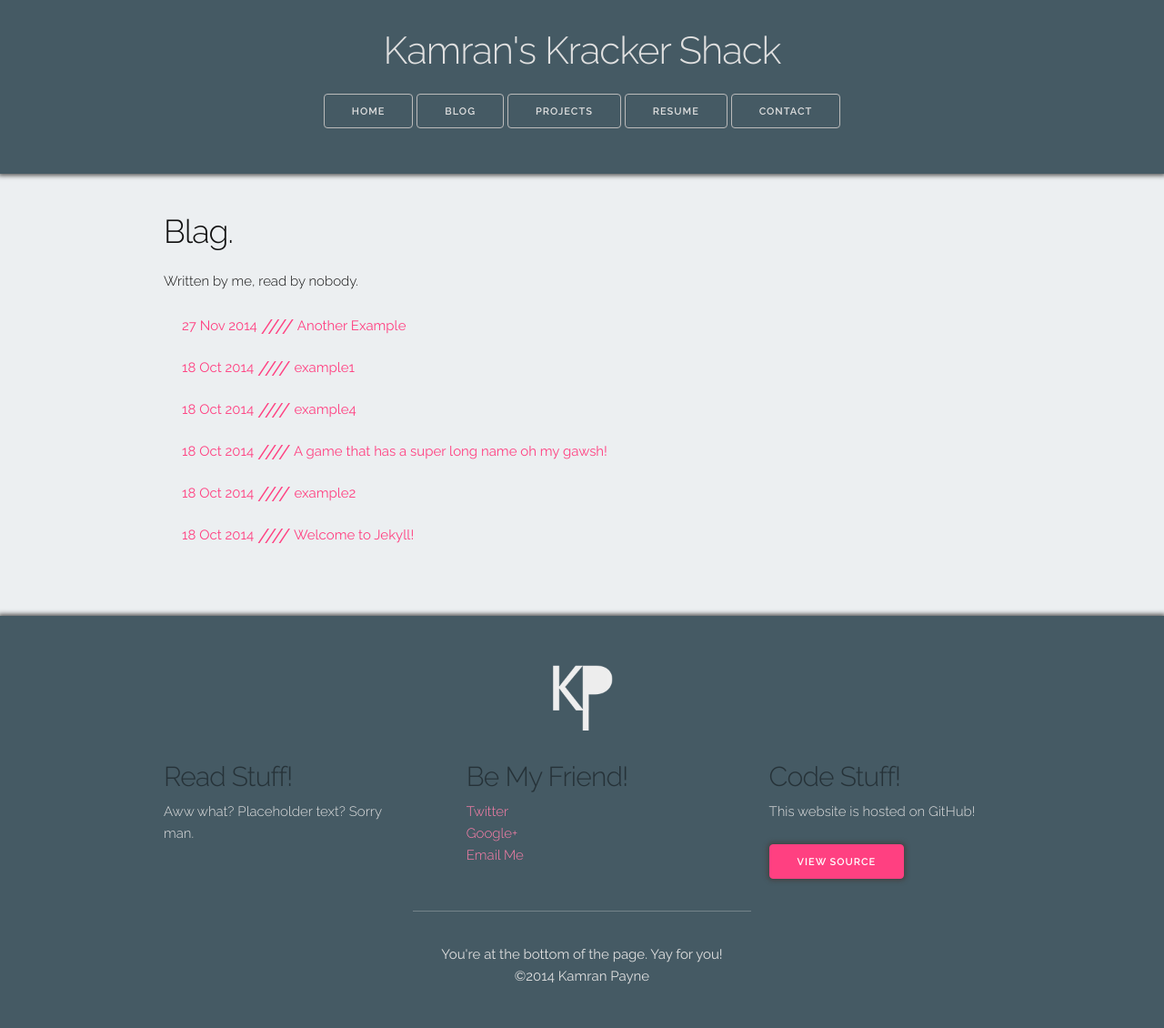
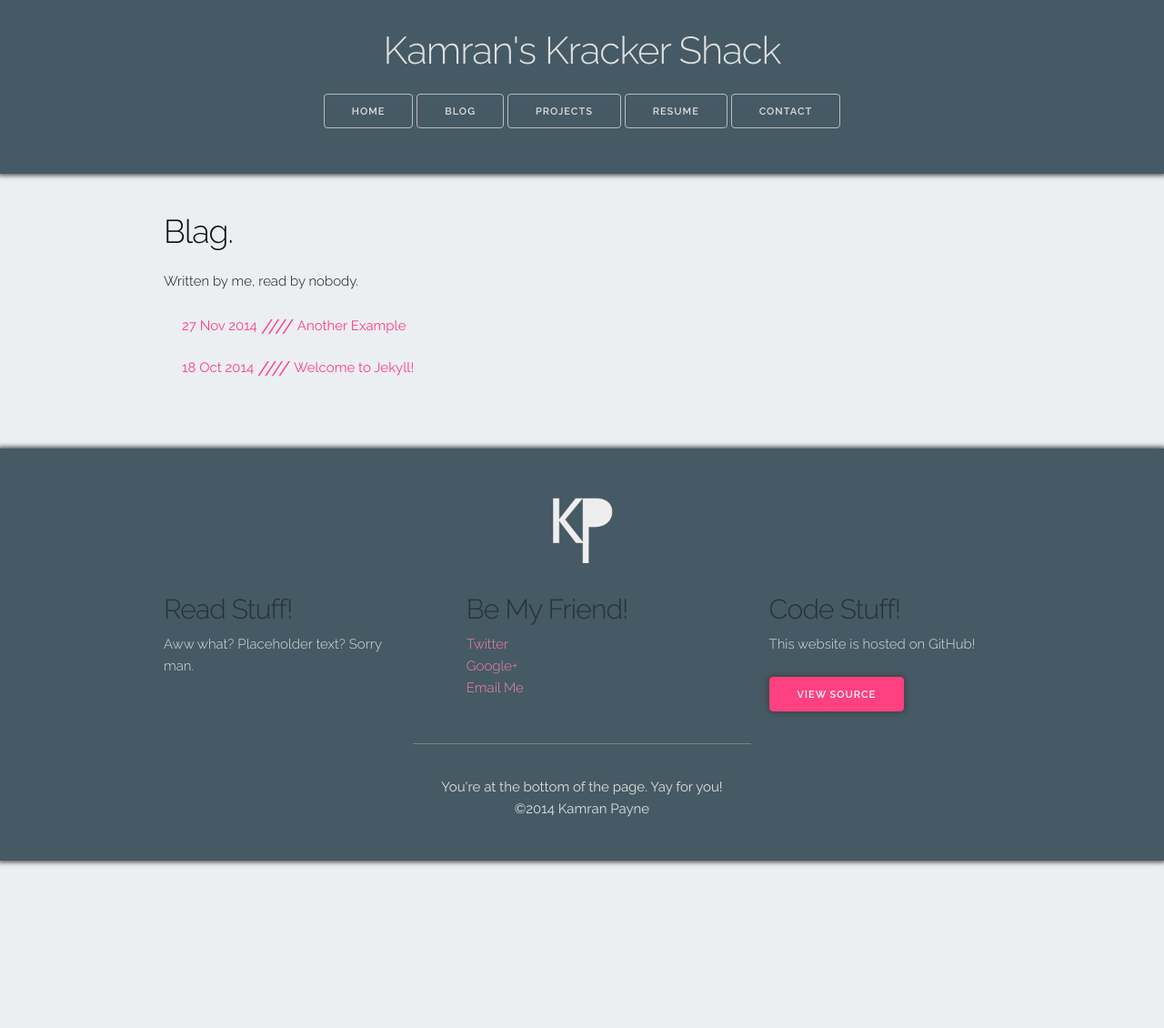
Before and after one commit to kmrn/kmrn.github.io, a Jekyll site: the page built from blog/index.html, in a window 1280 px wide. Shown: the whole page at 91% size. Built offline with Jekyll 4.4.1, drawn with Linux system fonts in a browser that asks for light colours.

Commit message:
blog no longer shows projects

```diff
--- a/_posts/2014-12-11-example-project-3.md
+++ b/_posts/2014-12-11-example-project-3.md
@@ -1,6 +1,6 @@
 ---
 layout: project
-title:  A game that has a super long name oh my gawsh!
+title:  example3
 date:   2014-10-18 12:58:29
 categories: projects
 image: http://lorempixel.com/400/600/
--- a/blog/index.html
+++ b/blog/index.html
@@ -4,6 +4,7 @@ layout: default
 
 <!-- /blog/index.html
 This page will appear when you visit /blog -->
+
 <div class="main-container">
   <section class="container posts-container">
     <div class="row">
@@ -12,9 +13,13 @@ This page will appear when you visit /blog -->
       <div class="posts">
         <ul>
           {% for post in site.posts %}
-            <li class="post-link-entry">
-              <a href="{{ post.url }}" class="post-link">{{ post.date | date_to_string }} <span class="link-divider">////</span> {{ post.title }}</a>
-            </li>
+            {% if post.layout == "project" %}
+              <!-- do nothing -->
+            {% else if %}
+              <li class="post-link-entry">
+                <a href="{{ post.url }}" class="post-link">{{ post.date | date_to_string }} <span class="link-divider">////</span> {{ post.title }}</a>
+              </li>
+            {% endif %}
           {% endfor %}
         </ul>
       </div>
```
